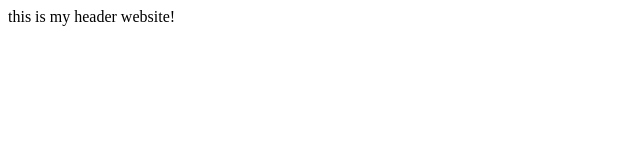
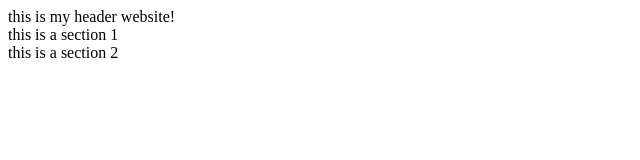
Before and after one commit to umlxv66666/test, a plain HTML site: page index.html in a window 1280 px wide. Shown: the whole page, without its empty margins (0-640 px from the left). Drawn offline with Linux system fonts and the light colour scheme.

Commit message:
added section

```diff
--- a/index.html
+++ b/index.html
@@ -7,5 +7,9 @@
   </head>
   <body>
     <header>this is my header website!</header>
+    <main>
+      <section>this is a section 1</section>
+      <section>this is a section 2</section>
+    </main>
   </body>
 </html>
```
